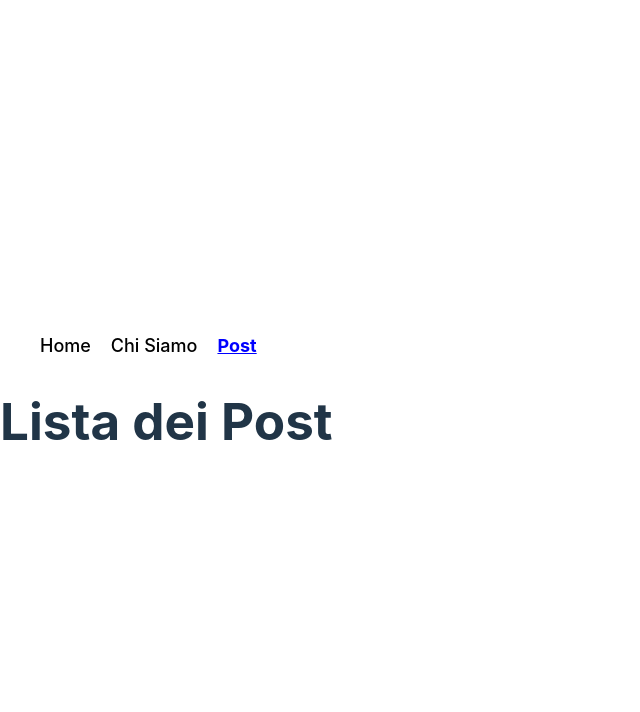
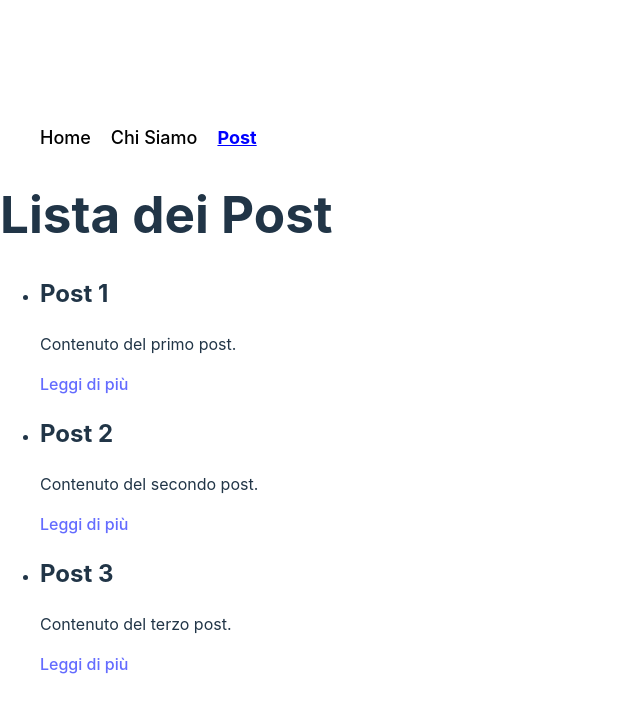
Before and after one commit to SpadaroFederico/react-router, a React (Vite) app: page /posts in a window 1280 px wide. Shown: the top 712 px of the page, without its empty margins (0-640 px from the left). Built offline with nearby package versions, Linux system fonts and the light colour scheme.

Commit message:
[ADD] posts in posts.jsx

```diff
--- a/src/pages/Posts.jsx
+++ b/src/pages/Posts.jsx
@@ -1,5 +1,26 @@
+import { Link } from "react-router-dom";
+
+const posts = [
+  { id: 1, title: "Post 1", content: "Contenuto del primo post." },
+  { id: 2, title: "Post 2", content: "Contenuto del secondo post." },
+  { id: 3, title: "Post 3", content: "Contenuto del terzo post." }
+];
+
 const Posts = () => {
-    return <h1>Lista dei Post</h1>;
-  };
+  return (
+    <div>
+      <h1>Lista dei Post</h1>
+      <ul>
+        {posts.map((post) => (
+          <li key={post.id}>
+            <h2>{post.title}</h2>
+            <p>{post.content}</p>
+            <Link to={`/posts/${post.id}`}>Leggi di più</Link>
+          </li>
+        ))}
+      </ul>
+    </div>
+  );
+};
 
-  export default Posts;
+export default Posts;
```
